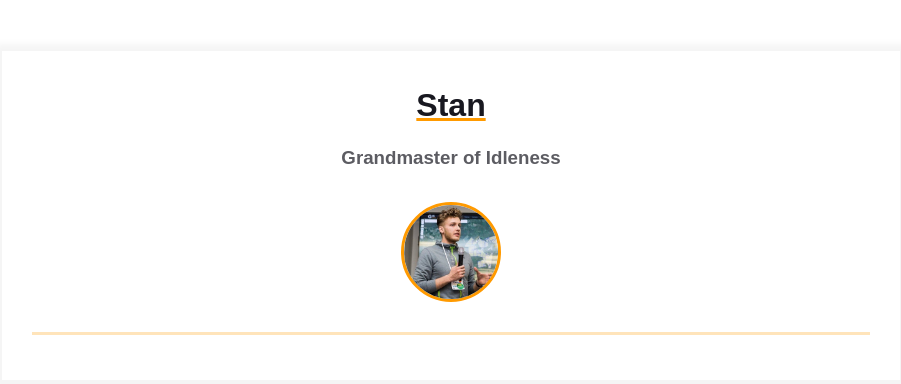
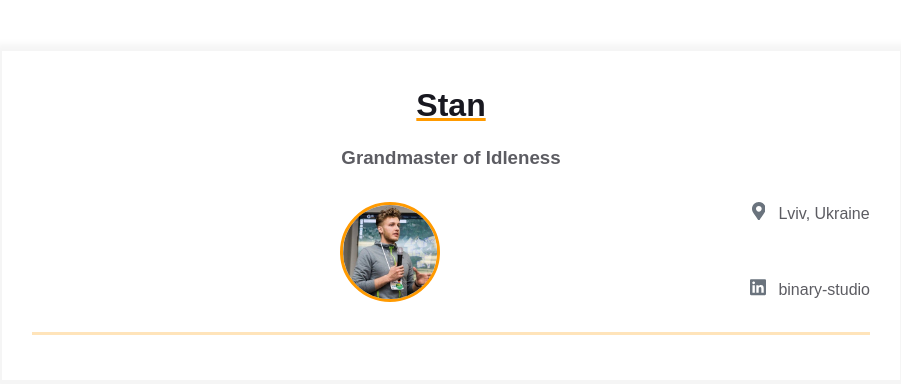
Before and after one commit to stanjke/homepage, a plain HTML site: page index.html in a window 1280 px wide. Shown: the whole page, without its empty margins (189-1090 px from the left). Drawn offline with Linux system fonts and the light colour scheme.

Commit message:
Connected font awesome lib via cdn

```diff
--- a/index.html
+++ b/index.html
@@ -5,6 +5,7 @@
     <meta charset="UTF-8" />
     <meta name="viewport" content="width=device-width, initial-scale=1" />
     <link rel="stylesheet" href="styles.css">
+    <link rel="stylesheet" href="https://cdnjs.cloudflare.com/ajax/libs/font-awesome/6.4.0/css/all.min.css">
     <title>Résumé</title>
 </head>
 
@@ -15,15 +16,36 @@
                 <div class="resume__block">
                     <h1 class="contact-info__header">Stan</h1>
                     <h3 class="contact-info__sub-header">Grandmaster of Idleness</h3>
-
                     <div class="contact_info_container fh">
                         <div class="contact-info__block"></div>
-
                         <div class="contact-info__block contact-info__block--center">
                             <img class="contact-info__avatar" src="assets/avatar.jpg" alt="Avatar">
                         </div>
-
-                        <div class="contact-info__block"></div>
+                        <div class="contact-info__block">
+                            <a href="" rel="author" class="contact-info__item">
+                                <div class="contact-info__item-icon-wrapper">
+                                    <svg class="contact-info__item-icon" xmlns="http://www.w3.org/2000/svg"
+                                        viewBox="0 0 384 512">
+                                        <path
+                                            d="M172.268 501.67C26.97 291.031 0 269.413 0 192 0 85.961 85.961 0 192 0s192 85.961 192 192c0 77.413-26.97 99.031-172.268 309.67-9.535 13.774-29.93 13.773-39.464 0zM192 272c44.183 0 80-35.817 80-80s-35.817-80-80-80-80 35.817-80 80 35.817 80 80 80z">
+                                        </path>
+                                    </svg>
+                                </div>
+                                <span>Lviv, Ukraine</span>
+                            </a>
+                            <a href="https://ua.linkedin.com/company/binary-studio_241166" rel="author"
+                                class="contact-info__item">
+                                <div class="contact-info__item-icon-wrapper">
+                                    <svg class="contact-info__item-icon" xmlns="http://www.w3.org/2000/svg"
+                                        viewBox="0 0 448 512">
+                                        <path
+                                            d="M416 32H31.9C14.3 32 0 46.5 0 64.3v383.4C0 465.5 14.3 480 31.9 480H416c17.6 0 32-14.5 32-32.3V64.3c0-17.8-14.4-32.3-32-32.3zM135.4 416H69V202.2h66.5V416zm-33.2-243c-21.3 0-38.5-17.3-38.5-38.5S80.9 96 102.2 96c21.2 0 38.5 17.3 38.5 38.5 0 21.3-17.2 38.5-38.5 38.5zm282.1 243h-66.4V312c0-24.8-.5-56.7-34.5-56.7-34.6 0-39.9 27-39.9 54.9V416h-66.4V202.2h63.7v29.2h.9c8.9-16.8 30.6-34.5 62.9-34.5 67.2 0 79.7 44.3 79.7 101.9V416z">
+                                        </path>
+                                    </svg>
+                                </div>
+                                <span>binary-studio</span>
+                            </a>
+                        </div>
                     </div>
                 </div>
             </div>
```
